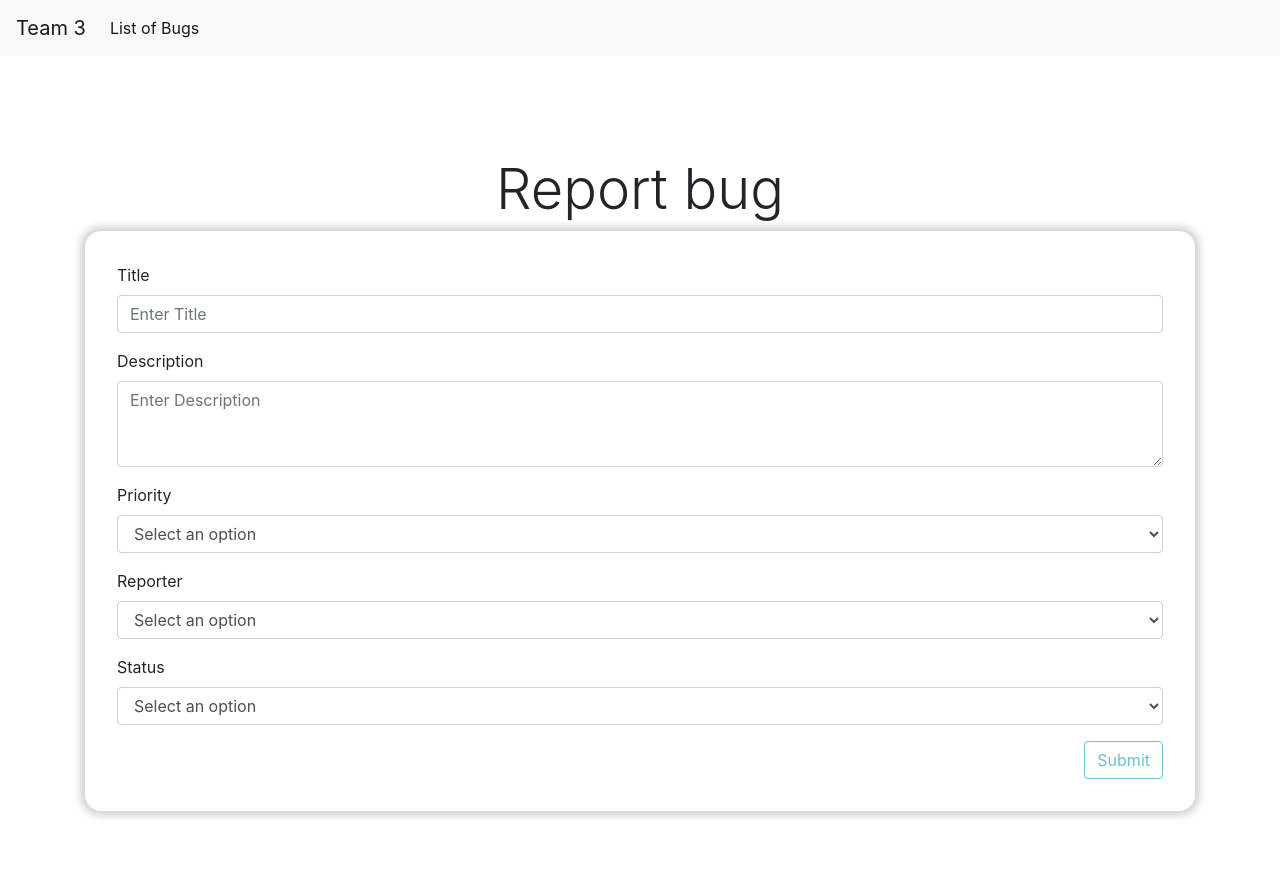
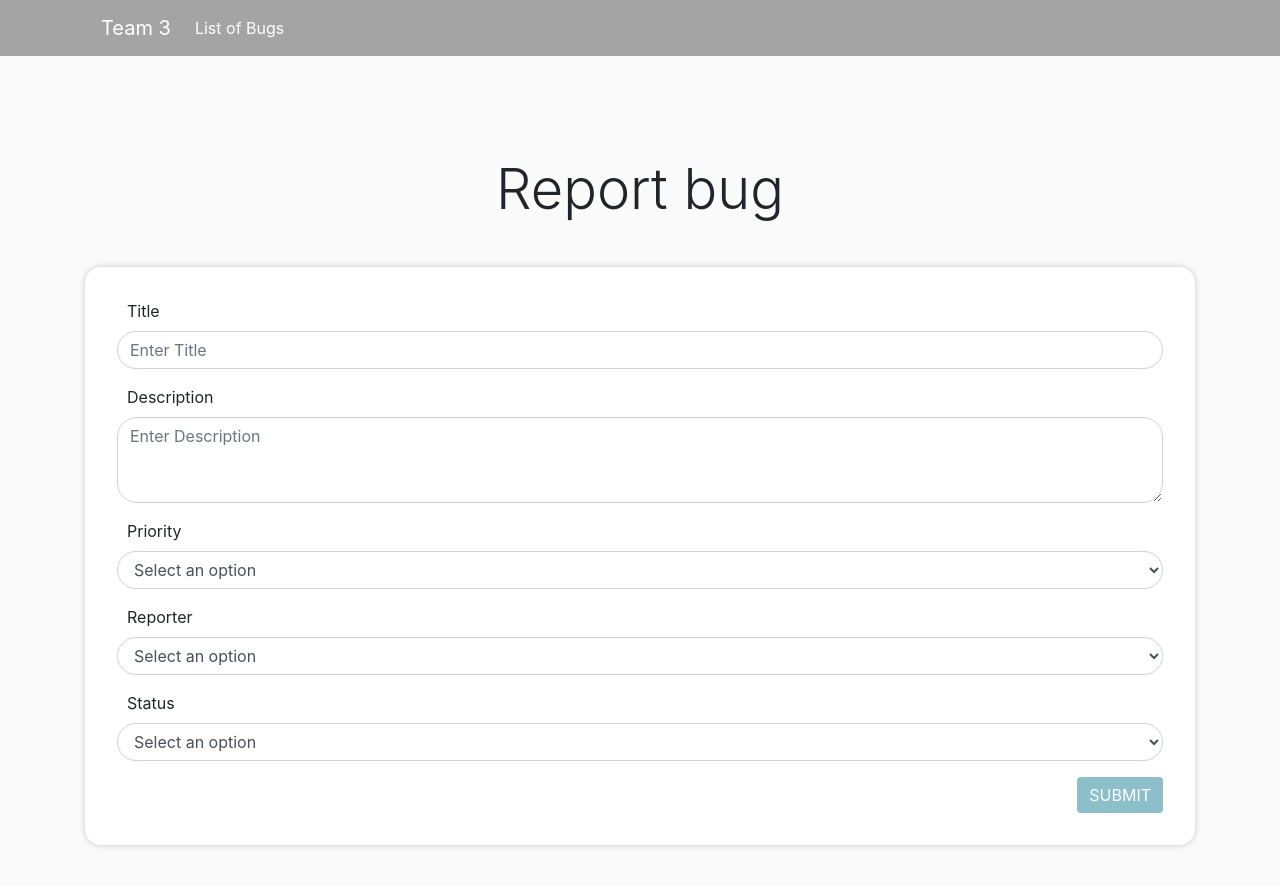
Before and after one commit to ntavidikristian/brs, an Angular app: page /reportbug in a window 1280 px wide. Shown: the top 886 px of the page. Built offline with nearby package versions, Linux system fonts and the light colour scheme.

Commit message:
Styling for everything

```diff
--- a/src/app/app.component.html
+++ b/src/app/app.component.html
@@ -6,7 +6,7 @@
 </div> -->
 <app-nav></app-nav>
 <div class="container">
-  <router-outlet></router-outlet>
+    <router-outlet></router-outlet>
 </div>
 
 
--- a/src/app/app.component.scss
+++ b/src/app/app.component.scss
@@ -3,11 +3,20 @@ section {
     margin-bottom: 50px;
 }
 
-body {
-    background: #b7b7b7;
-    height: 100vh;
+:host-context {
+    background: #fafafa !important;
+    height: 150vh !important;
+    padding-bottom: 100px;
+}
+
+:host {
+    display: block;
 }
 
 .container {
     margin-bottom: 10vh;
 }
+
+html {
+    background: #fafafa !important;
+}
--- a/src/app/bugs-list/bugs-list.component.html
+++ b/src/app/bugs-list/bugs-list.component.html
@@ -1,6 +1,6 @@
 <section class="container flex text-center">
-    <h1>Bug Reporting System</h1>
-    <h2>List Of Bugs</h2>
+    <h1 class="display-4 text-center mb-2">Bug Reporting System</h1>
+    <h3 class="display">List Of Bugs</h3>
 </section>
 
 <section class="container">
--- a/src/app/bugs-list/bugs-list.component.scss
+++ b/src/app/bugs-list/bugs-list.component.scss
@@ -22,7 +22,7 @@ table {
 
 .container {
     .table-responsive {
-        box-shadow: 0px -1px 10px 8px #00000029;
+        box-shadow: 0 0 7px rgba(0, 0, 0, 0.2);
     }
     .search-form {
         background: #343a40;
@@ -40,7 +40,7 @@ table {
         flex-direction: row;
         justify-content: flex-end;
         .pagination {
-            box-shadow: 8px 4px 10px -1px #00000029;
+            box-shadow: 0 3px 7px -1px rgba(0, 0, 0, 0.2);
         }
     }
 }
@@ -89,7 +89,7 @@ table {
 }
 
 .add-report {
-    background-color: #51b07e;
+    background-color: #519db0;
     color: #fff;
     padding: 10px 22px;
     &:after {
@@ -99,7 +99,7 @@ table {
 }
 
 .btn-search {
-    background-color: #51b07e;
+    background-color: #519db0;
     color: #fff;
     &:after {
         height: 373%;
--- a/src/app/nav/nav.component.html
+++ b/src/app/nav/nav.component.html
@@ -1,5 +1,7 @@
-<nav class="navbar navbar-expand-lg navbar-light bg-light">
-    <a class="navbar-brand" [routerLink] = "['']">Team 3</a>
+<div class="container-fluid">
+    <div class="container">
+        <nav class="navbar navbar-expand-lg navbar-light">
+            <a class="navbar-brand" [routerLink]="['']">Team 3</a>
             <button class="navbar-toggler" type="button" data-toggle="collapse" data-target="#navbarSupportedContent" aria-controls="navbarSupportedContent" aria-expanded="false" aria-label="Toggle navigation">
         <span class="navbar-toggler-icon"></span>
         </button>
@@ -7,8 +9,10 @@
             <div class="collapse navbar-collapse" id="navbarSupportedContent">
                 <ul class="navbar-nav mr-auto">
                     <li class="nav-item active">
-                <a class="nav-link" [routerLink] = "['']">List of Bugs <span class="sr-only">(current)</span></a>
+                        <a class="nav-link" [routerLink]="['']">List of Bugs <span class="sr-only">(current)</span></a>
                     </li>
                 </ul>
             </div>
         </nav>
+    </div>
+</div>
--- a/src/app/nav/nav.component.scss
+++ b/src/app/nav/nav.component.scss
@@ -1,3 +1,20 @@
-nav {
-    margin-bottom: 100px;
+.container-fluid {
+    background-color: #888888bd !important;
+    nav {
+        margin-bottom: 100px;
+        .navbar-brand {
+            color: #ffffff;
+            &:hover {
+                color: #d7f5fc;
+            }
+        }
+        li {
+            a {
+                color: #ffffff;
+                &:hover {
+                    color: #d7f5fc;
+                }
+            }
+        }
+    }
 }
--- a/src/app/report-bug/report-bug.component.html
+++ b/src/app/report-bug/report-bug.component.html
@@ -1,6 +1,8 @@
+<section class="container flex text-center">
     <div [hidden]="hideform">
         <h1 class="display-4 text-center mb-2">Report bug</h1>
     </div>
+</section>
 
 <form class="mt-2" [formGroup]="reportBugForm" (submit)="onSubmit()" [hidden]="hideform">
     <div class="row">
@@ -65,19 +67,18 @@
                 </select>
             </div>
             <div class="d-flex justify-content-end">
-                <button class="btn btn-outline-info" type="submit" *ngIf="!isUpdateForm" [disabled]="reportBugForm.invalid">Submit</button>
-                <button class="btn btn-outline-warning" type="submit" *ngIf="isUpdateForm" [disabled]="reportBugForm.invalid">Update</button>
+                <button class="btn btn-submit" [ngClass]="{'activated' : !reportBugForm.invalid}" type="submit" *ngIf="!isUpdateForm" [disabled]="reportBugForm.invalid"><span>Submit</span></button>
+                <button class="btn btn-update" type="submit" *ngIf="isUpdateForm" [disabled]="reportBugForm.invalid"><span>Update</span></button>
             </div>
         </div>
         <!-- add new Comment -->
         <div class="col" *ngIf="isUpdateForm" style="border-radius: 2em; padding: 2em;" [formGroup]="commentFormGroup">
-            <div class="card mb-2">
+            <div class="card mb-2 add-comment-row">
                 <div class="card-body bg-light">
                     <div class="form-group">
                         <label>Name
                             <span *ngIf="commentFormGroup.get('reporter').invalid && commentFormGroup.get( 'reporter').dirty" class="text-danger">*</span>
                         </label>
-
                         <input type="text" formControlName="reporter" class="form-control">
                     </div>
                     <div class="form-group">
@@ -87,26 +88,32 @@
                         <textarea row="3" class="form-control" formControlName="description"></textarea>
                     </div>
                     <div class="d-flex justify-content-end">
-                        <button type="button" class="btn" (click)="appendComment()" [disabled]="commentFormGroup.invalid">
+                        <button type="button" class="btn add-comment-btn" (click)="appendComment()" [disabled]="commentFormGroup.invalid">
                              <i class="btn fa fa-plus fa-2x"></i>
                         </button>
+                        <!-- <img src="..\assets\img\Add Comment_128728.png" width="30px" heigth="30px"> -->
                     </div>
                 </div>
             </div>
             <hr>
+
             <!-- Show previous comments -->
+            <div class="row outer-comment-row">
                 <div class="row bug-comments-row">
+
                     <div class="card mb-2" *ngFor="let comment of reportBugForm.get('bugComments').controls?.reverse()" [formGroup]="comment">
-                    <div class="card-body bg-light">
-                        <div class="form-group">
+                        <div class="card-body">
+                            <div class="bug-comment-name">
                                 <label>Name</label>
                                 <input type="text" formControlName="reporter" class="form-control" disabled>
                             </div>
-                        <div class="form-group">
+                            <div class="bug-comment-description">
                                 <label>Description</label>
-                            <textarea row="3" class="form-control" formControlName="description" disabled></textarea>
+                                <textarea row="3" formControlName="description" disabled></textarea>
                             </div>
                         </div>
+                    </div>
+
                 </div>
             </div>
         </div>
--- a/src/app/report-bug/report-bug.component.scss
+++ b/src/app/report-bug/report-bug.component.scss
@@ -1,13 +1,171 @@
 form {
-    box-shadow: 0 0 9px 4px #d0cbcb;
+    box-shadow: 0 0 7px rgba(0, 0, 0, 0.2);
     padding: 2em;
     border-radius: 1em;
     max-height: 700px;
-    .row.bug-comments-row {
-        flex-direction: column !important;
-        flex-wrap: nowrap;
-        overflow-y: scroll;
-        max-height: 263px;
-        padding: 11px;
+    background-color: white;
+    label {
+        padding-left: 10px;
+    }
+    input[type="text" i],
+    textarea,
+    select {
+        border-radius: 1.25rem;
+    }
+    .add-comment-row {
+        border-radius: 1.25rem;
+        .card-body {
+            border-radius: 1.25rem;
+            .add-comment-btn {
+                padding: 0 !important;
+                .fa-plus {
+                    padding: 0 !important;
+                }
+            }
+        }
+    }
+    .outer-comment-row {
+        box-shadow: inset 0 0 7px rgba(0, 0, 0, 0.2);
+        border-radius: 1.25rem;
+        padding: 5px 0 5px 15px;
+        background: #fafafa;
+        margin: 0 0px 0 2px;
+        .bug-comments-row {
+            flex-direction: column !important;
+            flex-wrap: nowrap;
+            overflow-y: auto;
+            overflow-x: hidden;
+            max-height: 270px;
+            padding: 11px;
+            width: 101%;
+            // box-shadow: inset 0 0 7px rgba(0, 0, 0, 0.2);
+            // border-radius: 1rem;
+            // padding: 5px 15px;
+            .card {
+                border: unset;
+                margin-bottom: 0px !important;
+                background-color: #fff0;
+                &:nth-child(2n) {
+                    input[type="text" i] {
+                        text-align: right;
+                    }
+                    .bug-comment-description {
+                        padding-left: 130px;
+                    }
+                }
+                &:nth-child(2n+1) {
+                    .bug-comment-description {
+                        padding-right: 130px;
+                    }
+                }
+                .card-body {
+                    padding: 0;
+                    label {
+                        display: none;
+                    }
+                    input[type="text" i] {
+                        background: transparent !important;
+                        border: unset;
+                        font-size: 16px;
+                        padding: 0 20px;
+                    }
+                    textarea {
+                        width: 100%;
+                        padding: 10px 10px 0 10px;
+                        border-radius: 1.25rem;
+                        background: #519db033;
+                        min-height: 90px;
+                        overflow-y: auto;
+                        word-wrap: break-word;
+                        height: fit-content;
+                    }
+                }
+            }
+        }
     }
 }
+
+.btn-submit,
+.btn-update {
+    text-align: center;
+    text-transform: uppercase;
+    outline: none;
+    overflow: hidden;
+    position: relative;
+    border: none;
+    &.activated {
+        span {
+            position: relative;
+            z-index: 1;
+        }
+        &:after {
+            content: "";
+            position: absolute;
+            left: 0;
+            top: 0;
+            background: #36383969;
+            transition: all 0.5s ease-in-out;
+            transform: translateX(-98%) translateY(-25%) rotate(45deg);
+        }
+        &:hover {
+            &:after {
+                -webkit-transform: translateX(-9%) translateY(-25%) rotate(45deg);
+                transform: translateX(-9%) translateY(-25%) rotate(45deg);
+            }
+        }
+    }
+}
+
+.btn-submit {
+    background: #519db0;
+    color: #ffffff;
+    &:after {
+        height: 373%;
+        width: 288%;
+    }
+}
+
+.btn-update {
+    background: #ff9649cf;
+    color: #fff;
+    &:after {
+        height: 306%;
+        width: 315%;
+    }
+}
+
+.display-4 {
+    margin-bottom: 44px !important;
+}
+
+ ::-webkit-scrollbar {
+    width: 10px;
+}
+
+
+/* Track */
+
+ ::-webkit-scrollbar-track {
+    background: #f1f1f1;
+    border-radius: 1rem;
+}
+
+
+/* Handle */
+
+ ::-webkit-scrollbar-thumb {
+    background: #888;
+    border-radius: 1rem;
+}
+
+
+/* Handle on hover */
+
+ ::-webkit-scrollbar-thumb:hover {
+    background: #555;
+}
+
+[_nghost-ugt-c48] {
+    display: block;
+    height: 100vh !important;
+}
```
Also changed, not shown: src/assets/add_comment.svg (added), src/assets/img/Add Comment_128728.png (added). Lines whose indentation alone changed are shown as unchanged.
